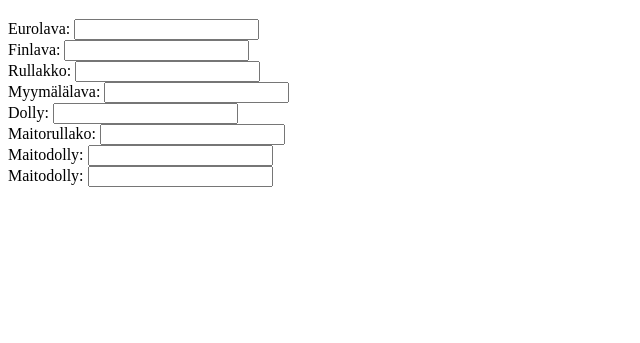
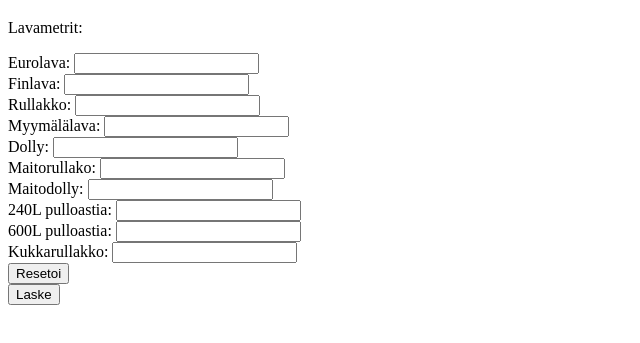
Before and after one commit to Gogodijo/lavametrilaskuri, a plain HTML site: page index.html in a window 1280 px wide. Shown: the part 61-404 px from the top of the page, without its empty margins (0-640 px from the left). Drawn offline with Linux system fonts and the light colour scheme.

Commit message:
Buttonit lisätty

```diff
--- a/index.html
+++ b/index.html
@@ -8,6 +8,9 @@
 </head>
 <body>
     <h1>Lavametrilaskuri</h1>
+    <div>
+        <p id="result">Lavametrit: </p>
+    </div>
     <div>
         <label for="eur">Eurolava:</label>
         <input type="number" name="eur" id="eur" onchange="calculateLvm()">
@@ -37,8 +40,22 @@
         <input type="number" name="mdol" id="mdol" onchange="calculateLvm()">
     </div>
     <div>
-        <label for="mdol">Maitodolly:</label>
-        <input type="number" name="mdol" id="mdol" onchange="calculateLvm()">
+        <label for="pienipullo">240L pulloastia:</label>
+        <input type="number" name="pienipullo" id="pienipullo" onchange="calculateLvm()">
+    </div>
+    <div>
+        <label for="isopullo">600L pulloastia:</label>
+        <input type="number" name="isopullo" id="isopullo" onchange="calculateLvm()">
+    </div>
+    <div>
+        <label for="ccrlk">Kukkarullakko:</label>
+        <input type="number" name="ccrlk" id="ccrlk" onchange="calculateLvm()">
+    </div>
+    <div>
+        <button onclick="reset()">Resetoi</button>
+    </div>
+    <div>
+        <button onclick="calculateLvm()">Laske</button>
     </div>
 </body>
 </html>
--- a/script.js
+++ b/script.js
@@ -5,9 +5,12 @@ let dol=0
 let teho=0
 let vartti=0
 let mrlk=0
+let mdol=0
 let pienipullo=0
 let isopullo=0
-let kukkarullakko=0
+let ccrlk=0
+
+
 
 function calculateLvm(){
     getValues()
@@ -16,9 +19,16 @@ function calculateLvm(){
 }
 
 function getValues(){
-
+    console.log("Get values")
 }
 
 function reset(){
+    console.log("Reset")
+    eur=0
+    fin=0
+    rll=0
+    dol=0
+    teho=0
+    vartti=0
 
 }
```
